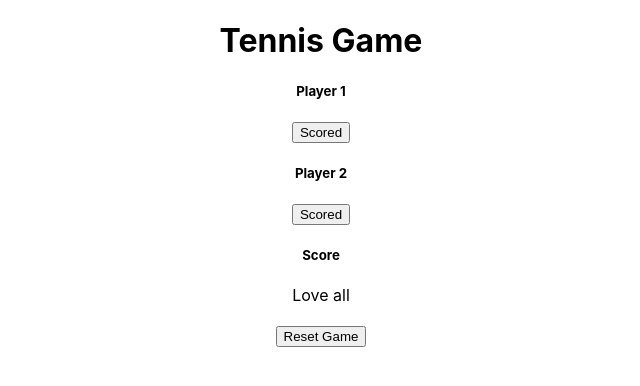
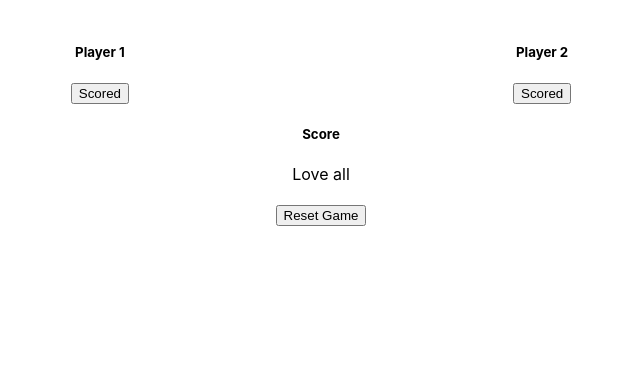
Before and after one commit to GajendraRaj/Tennis, a React (Create React App) app: page / in a window 1280 px wide. Shown: the top 386 px of the page, without its empty margins (319-959 px from the left). Built offline with nearby package versions, Linux system fonts and the light colour scheme; the HTML template or start-up script is replaced by a standard one.

Commit message:
UI styling and code refectring

```diff
--- a/src/App.css
+++ b/src/App.css
@@ -5,12 +5,6 @@
 .App-logo {
   height: 40vmin;
   pointer-events: none;
-}
-
-@media (prefers-reduced-motion: no-preference) {
-  .App-logo {
-    animation: App-logo-spin infinite 20s linear;
-  }
 }
 
 .App-header {
@@ -28,11 +22,13 @@
   color: #61dafb;
 }
 
-@keyframes App-logo-spin {
-  from {
-    transform: rotate(0deg);
-  }
-  to {
-    transform: rotate(360deg);
-  }
+.playerContainer {
+  display: flex;
+  flex-direction: row;
+  align-items: center;
+  justify-content: center;
 }
+
+.leftContainer {
+  padding-right: 30%;
+}
--- a/src/App.js
+++ b/src/App.js
@@ -1,11 +1,12 @@
 import React from 'react';
 import './App.css';
 import TennisGame from './components/TennisGame';
+import { Constants } from './constants/Constants';
 
 function App() {
   return (
     <div className="App">
-      <h1>Tennis Game</h1>
+      <h1>{Constants.HEADERq}</h1>
       <TennisGame />
     </div>
   );
--- a/src/components/TennisGame.js
+++ b/src/components/TennisGame.js
@@ -38,8 +38,10 @@
 
     return (
         <div>
-            <div>
-                <Player name={Constants.PLAYER1_NAME} onUpdateScore={incrementScore} isGameOver={isGameOver} />
+            <div className="playerContainer">
+                <div className="leftContainer">
+                    <Player name={Constants.PLAYER1_NAME} onUpdateScore={incrementScore} isGameOver={isGameOver} />
+                </div>
                 <Player name={Constants.PLAYER2_NAME} onUpdateScore={incrementScore} isGameOver={isGameOver} />
             </div>
             <Score player1Score={score.player1Score} player2Score={score.player2Score} onGameOver={notifyGameOver} />
```
